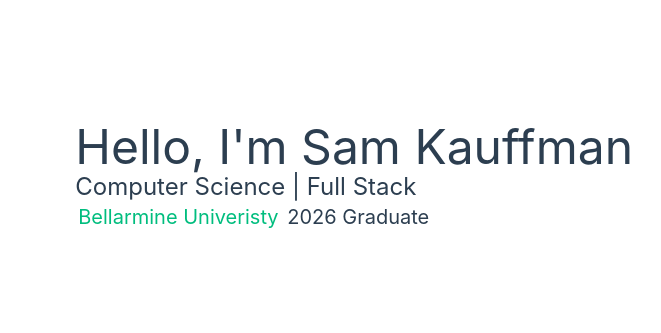
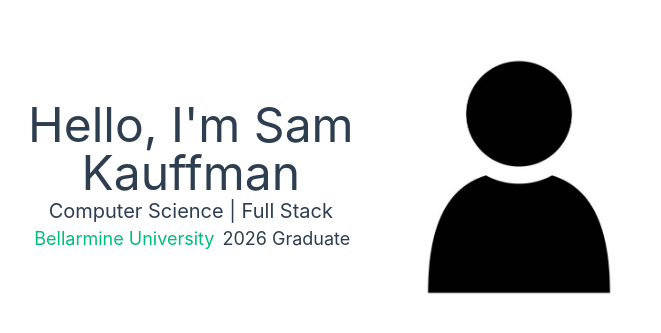
Before and after one commit to Samueljkauff/my-portfolio, a Vue app: page / in a window 1280 px wide. Shown: the part 223-556 px from the top of the page, without its empty margins (7-668 px from the left). Built offline with nearby package versions, Linux system fonts and the light colour scheme.

Commit message:
Hero section work

```diff
--- a/src/components/HeroSection.vue
+++ b/src/components/HeroSection.vue
@@ -1,9 +1,17 @@
 <template>
-    <div>
-        <h1 class="text-5xl font-bold">Hello, I'm Sam Kauffman</h1>
-        <h2 class="text-2xl">Computer Science | Full Stack</h2>
-        <p class="text-xl"><a href="https://www.bellarmine.edu/">Bellarmine Univeristy</a> 2026 Graduate</p>
+  <div class="flex w-full h-screen items-center gap-12">
+    <div class="flex flex-col items-center text-center">
+      <h1 class="text-5xl font-bold">Hello, I'm Sam Kauffman</h1>
+      <h2 class="text-xl mt-2">Computer Science | Full Stack</h2>
+      <p class="text-lg mt-2">
+        <a href="https://www.bellarmine.edu/">Bellarmine University</a> 2026 Graduate
+      </p>
     </div>
+
+    <div class="flex justify-center items-center">
+      <img class="max-w-sm w-full h-auto" src="../images/headshot.png" />
+    </div>
+  </div>
 </template>
 
 <script lang="ts">
--- /dev/null
+++ b/src/components/NavigationBar.vue
@@ -0,0 +1,17 @@
+<template>
+    <div>
+        <div>
+
+        </div>
+        <div>
+
+        </div>
+        <div>
+
+        </div>
+    </div>
+</template>
+
+<script lang="ts">
+
+</script>
```
Also changed, not shown: src/images/headshot.png (added).
